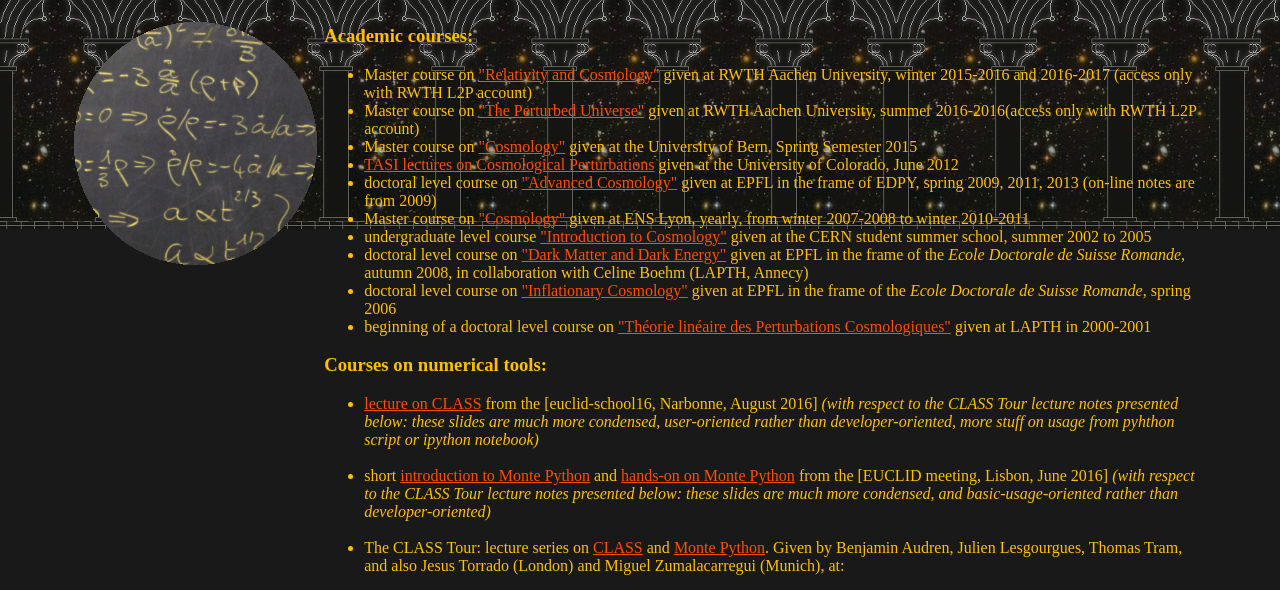
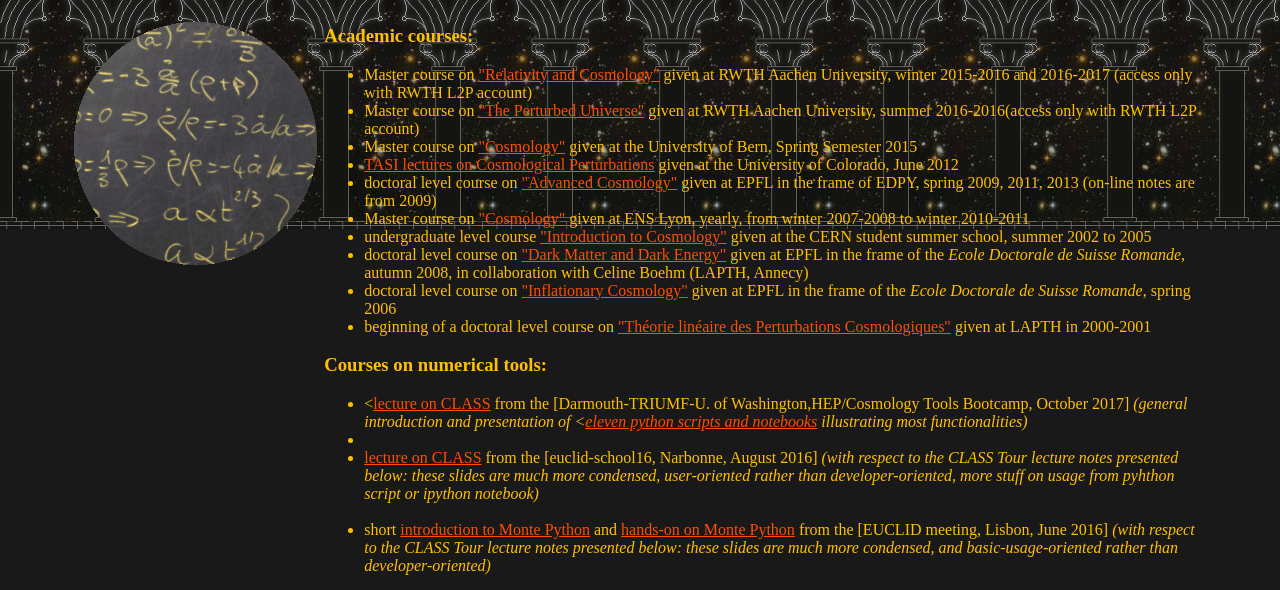
Before and after one commit to lesgourg/lesgourg.github.io, a plain HTML site: page courses.html in a window 1280 px wide. Shown: the part 161-751 px from the top of the page. Drawn offline with Linux system fonts and the light colour scheme.

Commit message:
added Darmouth course

```diff
--- a/courses.html
+++ b/courses.html
@@ -74,6 +74,7 @@
                     </ul>
                     <h3>Courses on numerical tools:</h3>
                     <ul>
+                      <li> <<a href="class-tour/Darmout.pdf" target="new">lecture on CLASS</a> from the [Darmouth-TRIUMF-U. of Washington,HEP/Cosmology Tools Bootcamp, October 2017] <em>(general introduction and presentation of <<a href="class-tour/Darmout.pdf" target="new">eleven python scripts and notebooks</a> illustrating most functionalities)</em><li>
                       <li> <a href="class-tour/Narbonne.pdf" target="new">lecture on CLASS</a> from the [euclid-school16, Narbonne, August 2016] <em>(with respect to the CLASS Tour lecture notes presented below: these slides are much more condensed, user-oriented rather than developer-oriented, more stuff on usage from pyhthon script or ipython notebook)</em></li>
                       <br>
                       <li> short <a href="class-tour/16.06.02_Lisbon_intro.pdf" target="new">introduction to Monte Python</a> and <a href="class-tour/16.06.02_Lisbon_intro.pdf" target="new">hands-on on Monte Python</a> from the [EUCLID meeting, Lisbon, June 2016] <em>(with respect to the CLASS Tour lecture notes presented below: these slides are much more condensed, and basic-usage-oriented rather than developer-oriented)</em></li>
```
Also changed, not shown: 2 other files.
